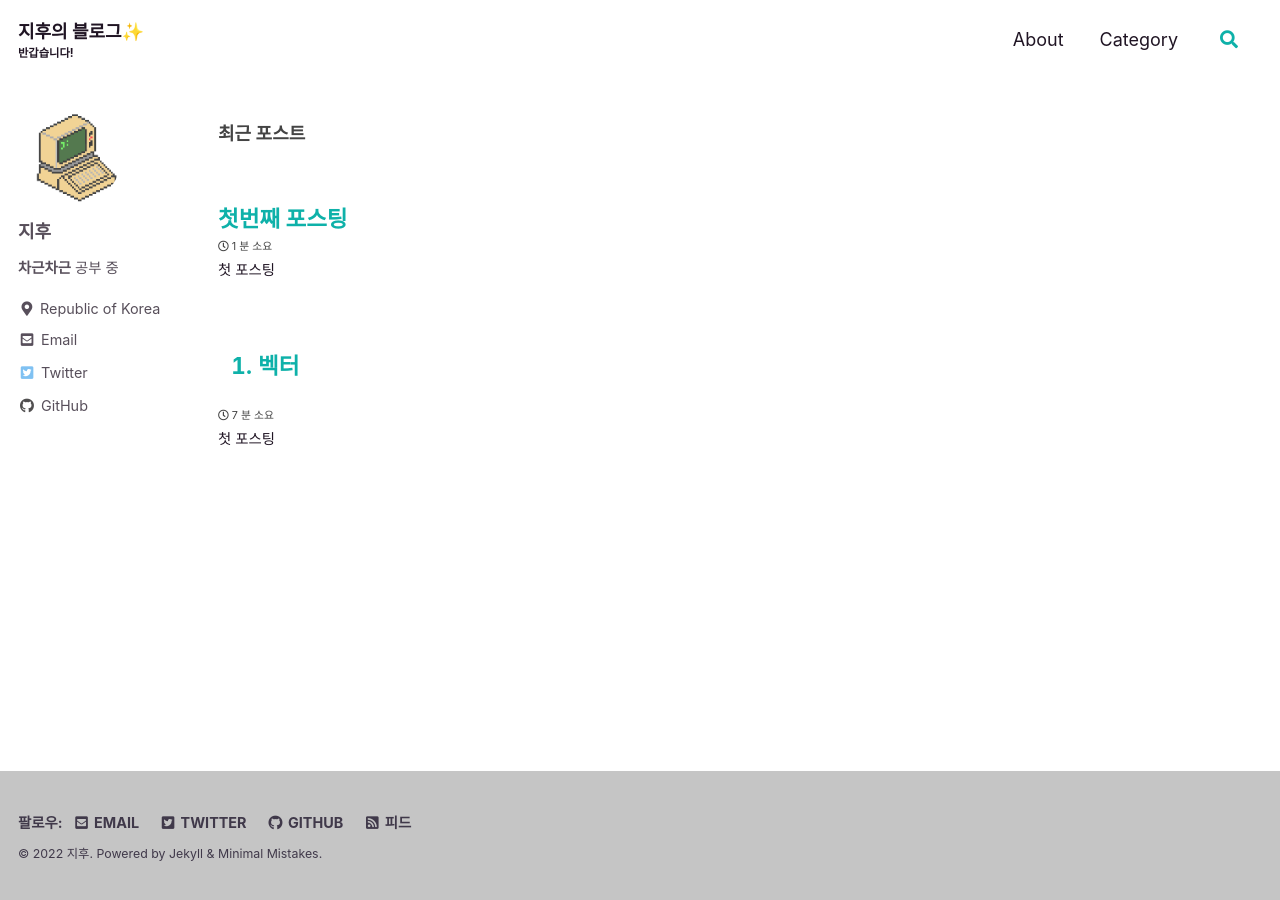
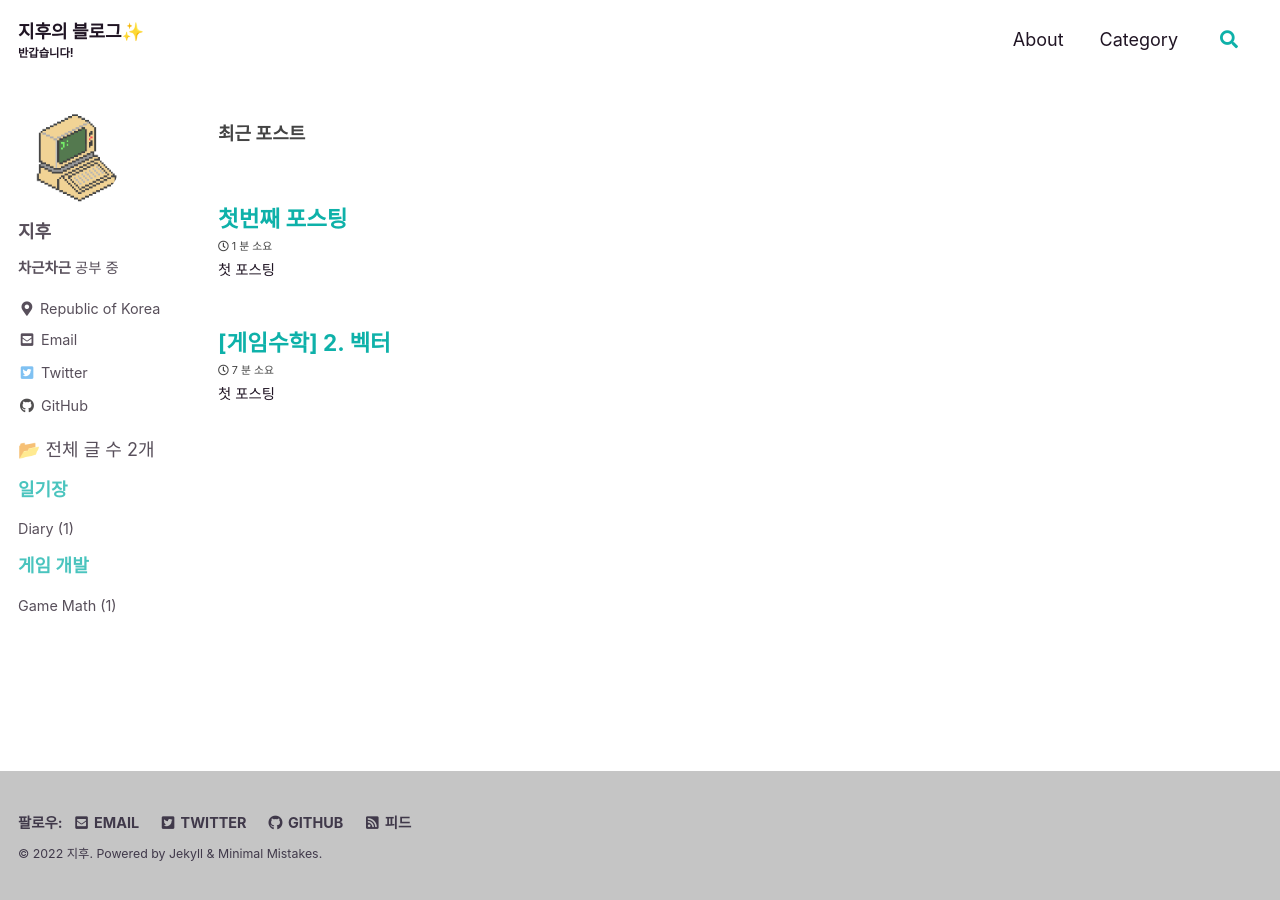
Before and after one commit to jihukim135/jihukim135.github.io, a Jekyll site: the page built from index.html, in a window 1280 px wide. Built offline with Jekyll 4.4.1, drawn with Linux system fonts in a browser that asks for light colours; cached includes are drawn as plain includes; some web fonts are replaced; the list of posts is cut into pages by our own code.

Commit message:
Feat: 사이드바 적용, 카테고리 적용

```diff
--- /dev/null
+++ b/_includes/nav_list_main.html
@@ -0,0 +1,36 @@
+<!--전체 글 수를 세기 위한 연산. sum 변수에 전체 글 수 저장-->
+
+{% assign sum = site.posts | size %}
+
+<nav class="nav__list">
+  <input id="ac-toc" name="accordion-toc" type="checkbox" />
+  <label for="ac-toc">{{ site.data.ui-text[site.locale].menu_label }}</label>
+  <ul class="nav__items" id="category_tag_menu">
+      <!--전체 글 수-->
+      <li>
+            📂 <span style="font-family:$header-font-family;">전체 글 수</style> {{sum}}개
+      </li>
+      <li>
+        <!--span 태그로 카테고리들을 크게 분류 ex) C/C++/C#-->
+        <span class="nav__sub-title">일기장</span>
+            <!--ul 태그로 같은 카테고리들 모아둔 페이지들 나열-->
+            <ul>
+                <!--Cpp 카테고리 글들을 모아둔 페이지인 /categories/cpp 주소의 글로 링크 연결-->
+                <!--category[1].size 로 해당 카테고리를 가진 글의 개수 표시-->
+                {% for category in site.categories %}
+                    {% if category[0] == "diary" %}
+                        <li><a href="/categories/diary" class="">Diary ({{category[1].size}})</a></li>
+                    {% endif %}
+                {% endfor %}
+            </ul>
+        <span class="nav__sub-title">게임 개발</span>
+            <ul>
+                {% for category in site.categories %}
+                    {% if category[0] == "Game Math" %}
+                        <li><a href="/categories/gamemath" class="">Game Math ({{category[1].size}})</a></li>
+                    {% endif %}
+                {% endfor %}
+            </ul>
+      </li>
+  </ul>
+</nav>
--- a/_includes/sidebar.html
+++ b/_includes/sidebar.html
@@ -15,9 +15,10 @@
       {% include nav_list nav=page.sidebar.nav %}
     {% endif %}
   {% endif %}
+
+  {% if page.sidebar_main %}
+    {% include nav_list_main.html %}
+  {% endif %}
+
   </div>
 {% endif %}
-
-{% if page.sidebar_main %}
-{% include nav_list_main %}
-{% endif %}
--- a/_sass/minimal-mistakes/_navigation.scss
+++ b/_sass/minimal-mistakes/_navigation.scss
@@ -492,11 +492,11 @@
   display: block;
   margin: 0.5rem 0;
   padding: 0.25rem 0;
-  font-family: $sans-serif-narrow;
-  font-size: $type-size-6;
+  font-family: $header-font-family;
+  font-size: $type-size-5;
   font-weight: bold;
-  text-transform: uppercase;
   border-bottom: 1px solid $border-color;
+  color:$primary-color;
 }
 
 /*
--- a/index.html
+++ b/index.html
@@ -1,5 +1,5 @@
 ---
 layout: home
-sidebar_main: false
+sidebar_main: true
 author_profile: true
 ---
```
Also changed, not shown: _pages/categories/category-gamemath.md (added, +11 -0 lines), _pages/category-archive.md (added, +7 -0 lines), _posts/2022-04-30-'gamemath02'.md (+14 -14 lines), _pages/categories/category-diary.md (renamed from _pages/category-diary.md).
